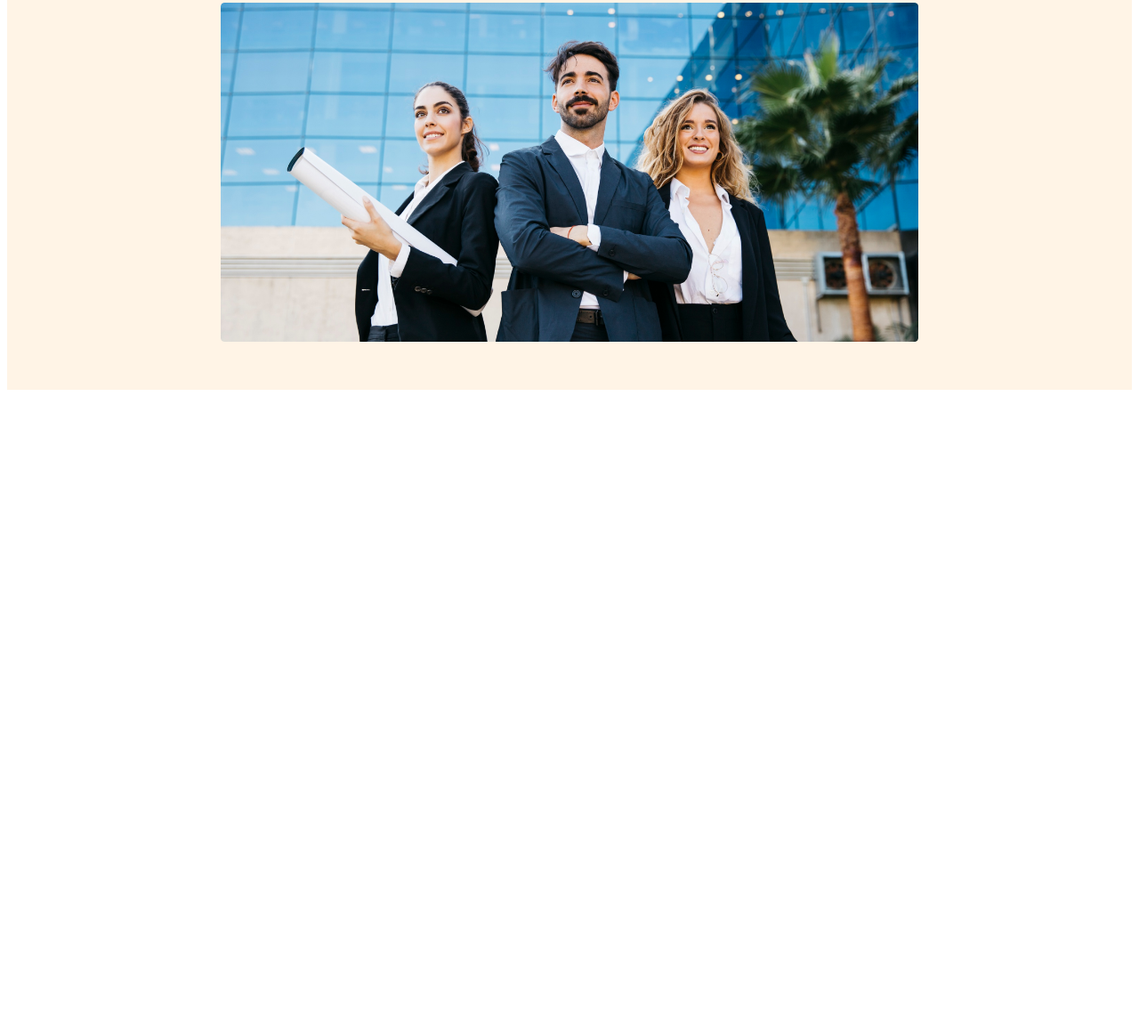
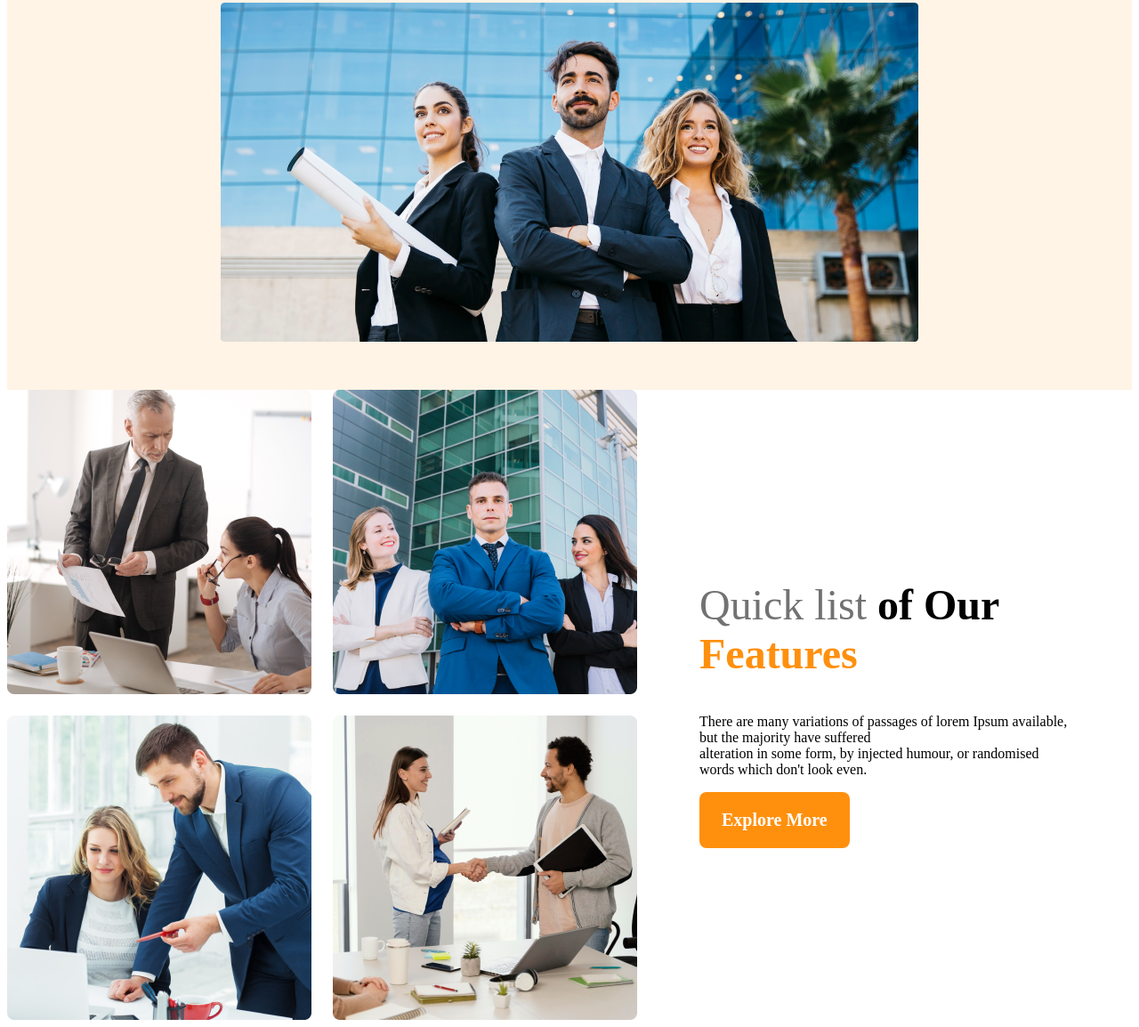
Before and after one commit to tahmid456/g3-website, a plain HTML site: page index.html in a window 1280 px wide. Shown: the part 565-1719 px from the top of the page at 89% size. Before the commit the page ends 1011 px from the top, so only its background shows below. Drawn offline with Linux system fonts and the light colour scheme.

Commit message:
team section is finished

```diff
--- a/index.html
+++ b/index.html
@@ -53,7 +53,31 @@
 
 
     <main>
+<!-- team section starts here -->
+<section class="teams-container">
 
+
+    <div class="teams-img-container">
+
+<img src="./images/team1.png" alt="">
+<img src="./images/team2.png" alt="">
+<img src="./images/team3.png" alt="">
+<img src="./images/team4.png" alt="">
+
+    </div>
+    <div class="teams-content">
+
+
+        <h1 class="feature-title"><span class="quick-list">Quick list </span> <span class="our-content">of Our</span> <br> <span class="text-Features">Features</span></h1>
+
+        <p class="feature-desc">There are many variations of passages of lorem Ipsum available, but the majority  have suffered <br>alteration in some form, by injected  humour, or randomised words which don't look even.</p>
+
+        <button class="btn-primary">Explore More</button>
+    </div>
+</section>
+
+
+<!-- team section ends here -->
 
     </main>
     <!-- main ends here -->
--- a/styles/style.css
+++ b/styles/style.css
@@ -106,3 +106,52 @@ max-width: 800px;
         padding:40px;
     }
 }
+
+    /* main styles */
+main{
+
+    max-width: 1440px;
+    margin:0 auto;
+}
+
+.teams-img-container{
+
+display: grid;
+grid-template-columns: repeat(2,1fr);
+gap: 24px;
+
+}
+
+.teams-container{
+
+    display: flex;
+    justify-content: space-around;
+    align-items: center;
+}
+.feature-title{
+
+    font-size: 3rem;
+}
+.our-content{
+
+    font-weight:700;
+}
+.text-Features{
+
+    color:#FF900E;
+    font-weight: 700;
+}
+
+.teams-content{
+
+    padding-right:70px;
+    padding-left: 70px;
+
+
+}
+
+.quick-list{
+
+    color:#727272;
+    font-weight: 500;
+}
```
